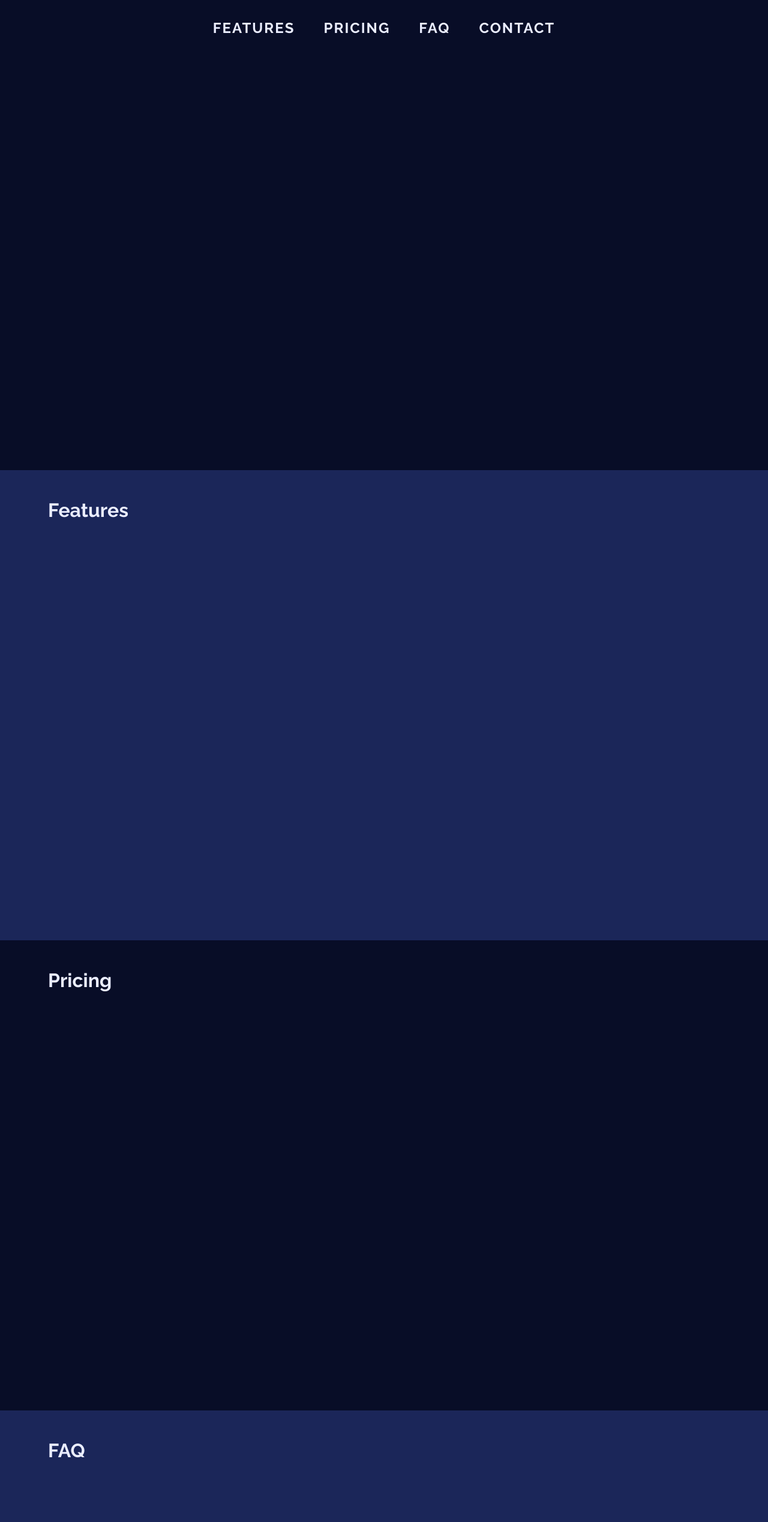
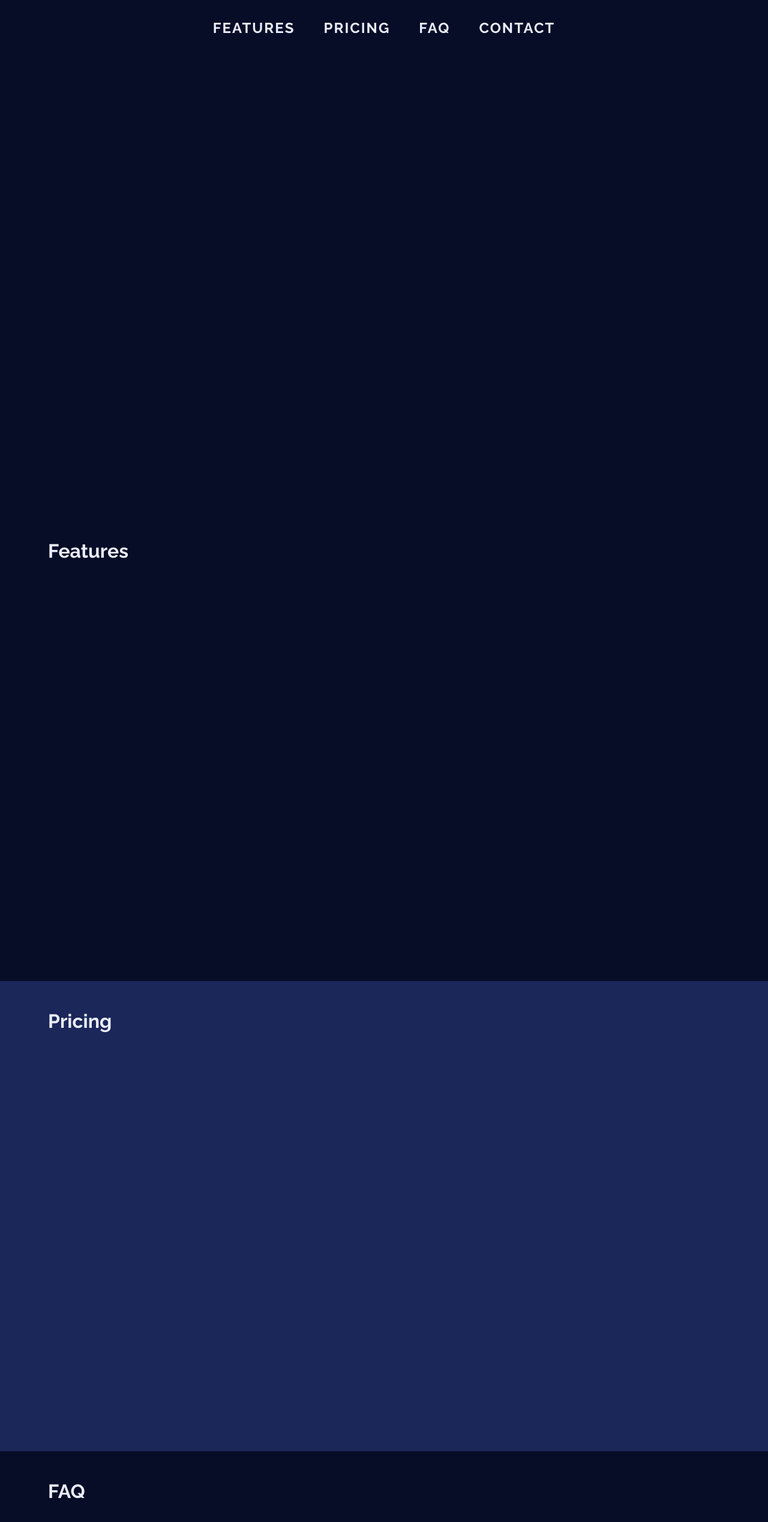
Before and after one commit to aman-maharshi/scroll-highlight, a React (Vite) app: page / in a window 1280 px wide. Shown: the top 2538 px of the page at 60% size. Built offline with nearby package versions, Linux system fonts and the light colour scheme.

Commit message:
minor changes

```diff
--- a/src/App.jsx
+++ b/src/App.jsx
@@ -1,27 +1,31 @@
-import React from 'react'
+import React, { useState, useEffect } from 'react'
 
 const App = () => {
+
   return (
     <>
-      <header className='wrapper header'>
+      <header className="wrapper header">
         <a href="#features">Features</a>
         <a href="#pricing">Pricing</a>
         <a href="#faq">Faq</a>
         <a href="#contact">Contact</a>
       </header>
 
-      <section className='section'>
+      <section className='section hero'>
       </section>
 
-      <section id="features" className='section features'>
+      <section id="features" className='section'>
         <h1 className="section-title">Features</h1>
       </section>
-      <section id="pricing" className='section'>
+
+      <section id="pricing" className='section pricing'>
         <h1 className="section-title">Pricing</h1>
       </section>
-      <section id="faq" className='section faq'>
+
+      <section id="faq" className='section'>
         <h1 className="section-title">FAQ</h1>
       </section>
+
       <section id="contact" className='section'>
         <h1 className="section-title">Contact</h1>
       </section>
--- a/src/index.css
+++ b/src/index.css
@@ -30,6 +30,7 @@ body {
   left: 0;
   top: 0;
   width: 100%;
+  transition: all 0.5s ease;
 
   a {
     text-decoration: none;
@@ -64,10 +65,18 @@ body {
   padding: 2rem 5rem;
 }
 
-.section.features, .section.faq {
+.hero {
+  padding-top: 100px;
+}
+
+.section.pricing {
   background-color: var(--bg-two);
 }
 
 a.link-active {
   color: var(--highlight);
 }
+
+.scrolled {
+  background-color: #040719;
+}
```
